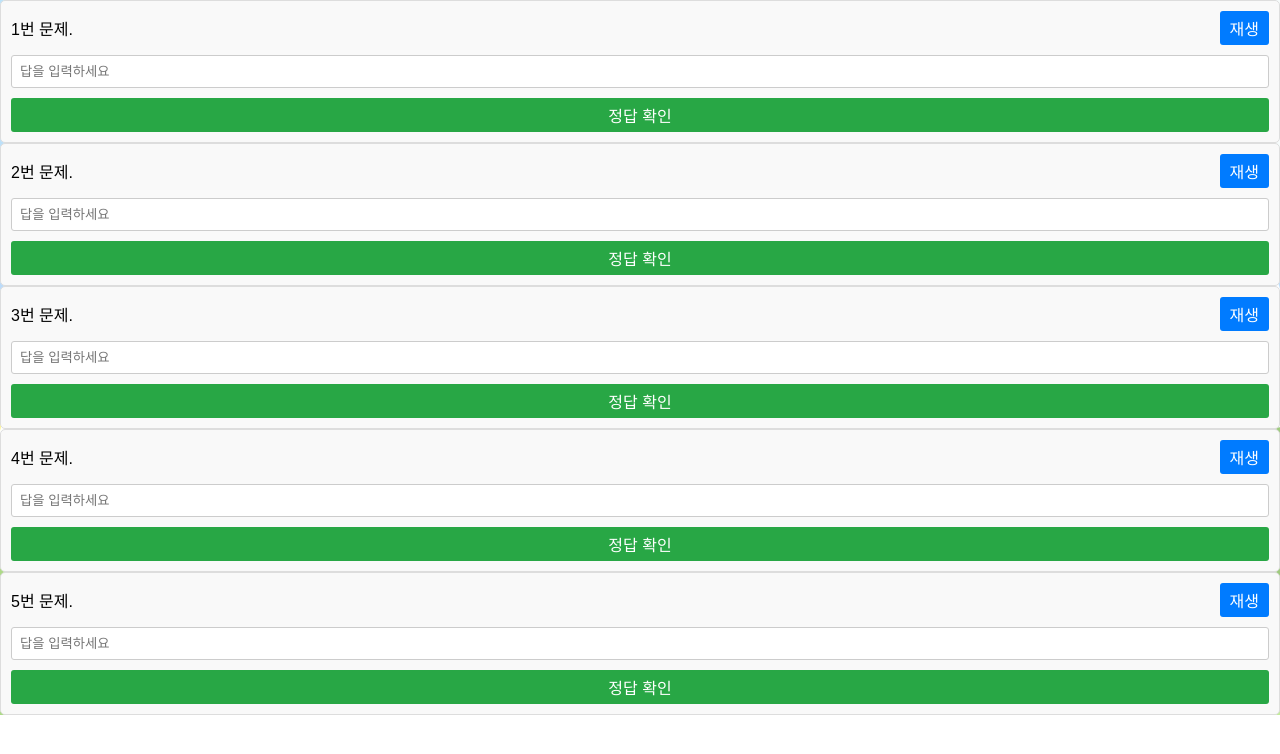
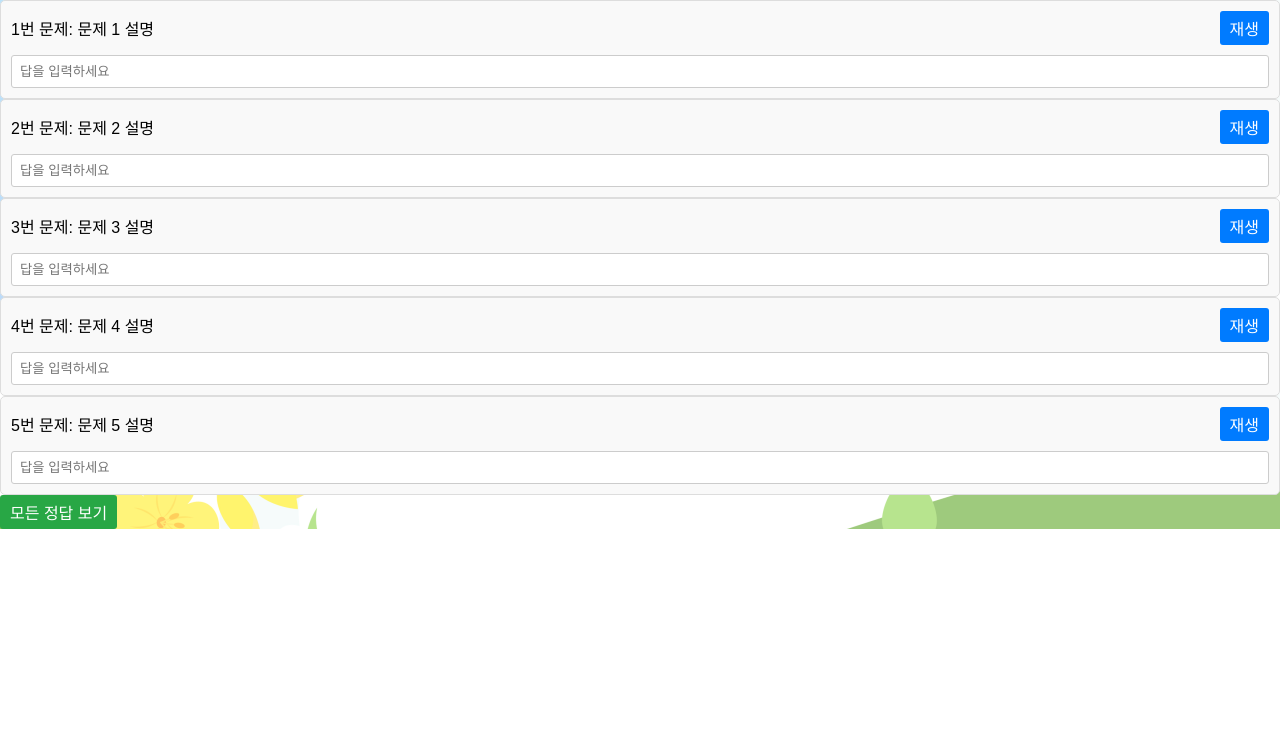
Before and after one commit to sambonghada/chi-mung-fe, a React (Vite) app: page /dictation in a window 1280 px wide. Shown: the top 754 px of the page. Built offline with nearby package versions, Linux system fonts and the light colour scheme; a web font is replaced by a local one.

Commit message:
✨ feat : 받아쓰기 기능

```diff
--- a/src/pages/DictationPage.jsx
+++ b/src/pages/DictationPage.jsx
@@ -6,11 +6,11 @@ import background from '../assets/dictationBg.png';
 import { Howl } from 'howler';
 
 const questions = [
-    { audioSrc: '/src/assets/sound/흥창망창.mp3', correctAnswer: '안녕하수깡 - 안녕하세요' },
-    { audioSrc: '/src/assets/sound/흥창망창.mp3', correctAnswer: '안녕하수깡 - 안녕하세요' },
-    { audioSrc: '/src/assets/sound/흥창망창.mp3', correctAnswer: '안녕하수깡 - 안녕하세요' },
-    { audioSrc: '/src/assets/sound/흥창망창.mp3', correctAnswer: '안녕하수깡 - 안녕하세요' },
-    { audioSrc: '/src/assets/sound/흥창망창.mp3', correctAnswer: '안녕하수깡 - 안녕하세요' },
+    { audioSrc: '/src/assets/sound/흥창망창.mp3', description: '문제 1 설명', correctAnswer: '안녕하수깡 - 안녕하세요' },
+    { audioSrc: '/src/assets/sound/흥창망창.mp3', description: '문제 2 설명', correctAnswer: '안녕하수깡 - 안녕하세요' },
+    { audioSrc: '/src/assets/sound/흥창망창.mp3', description: '문제 3 설명', correctAnswer: '안녕하수깡 - 안녕하세요' },
+    { audioSrc: '/src/assets/sound/흥창망창.mp3', description: '문제 4 설명', correctAnswer: '안녕하수깡 - 안녕하세요' },
+    { audioSrc: '/src/assets/sound/흥창망창.mp3', description: '문제 5 설명', correctAnswer: '안녕하수깡 - 안녕하세요' },
 ];
 
 const StyledDictationItem = styled.div`
@@ -44,16 +44,11 @@ const StyledInput = styled.input`
   border-radius: 3px;
 `;
 
-const DictationItem = ({ audioSrc, correctAnswer, index }) => {
+const DictationItem = ({ audioSrc, description, correctAnswer, index, showAnswers }) => {
     const [answer, setAnswer] = useState('');
-    const [result, setResult] = useState('');
 
     const handleInputChange = (e) => {
         setAnswer(e.target.value);
-    };
-
-    const handleCheckAnswer = () => {
-        setResult(`${answer} (${correctAnswer})`);
     };
 
     const playAudio = () => {
@@ -67,7 +62,7 @@ const DictationItem = ({ audioSrc, correctAnswer, index }) => {
     return (
         <StyledDictationItem>
             <StyledQuestion>
-                <span>{index + 1}번 문제.</span>
+                <span>{index + 1}번 문제: {description}</span>
                 <StyledButton $play onClick={playAudio}>재생</StyledButton>
             </StyledQuestion>
             <StyledInput
@@ -76,13 +71,18 @@ const DictationItem = ({ audioSrc, correctAnswer, index }) => {
                 onChange={handleInputChange}
                 placeholder="답을 입력하세요"
             />
-            {result && <div className="result">{result}</div>}
-            <StyledButton onClick={handleCheckAnswer}>정답 확인</StyledButton>
+            {showAnswers && <div className="result">정답: {correctAnswer}</div>}
         </StyledDictationItem>
     );
 };
 
 const DictationPage = () => {
+    const [showAnswers, setShowAnswers] = useState(false);
+
+    const handleShowAnswers = () => {
+        setShowAnswers(true);
+    };
+
     return (
         <div className="container" style={{ backgroundImage: `url(${background})` }}>
             <div className="note">
@@ -91,11 +91,14 @@ const DictationPage = () => {
                         <DictationItem
                             key={index}
                             audioSrc={question.audioSrc}
+                            description={question.description}
                             correctAnswer={question.correctAnswer}
                             index={index}
+                            showAnswers={showAnswers}
                         />
                     ))}
                 </div>
+                <StyledButton onClick={handleShowAnswers}>모든 정답 보기</StyledButton>
             </div>
         </div>
     );
```
